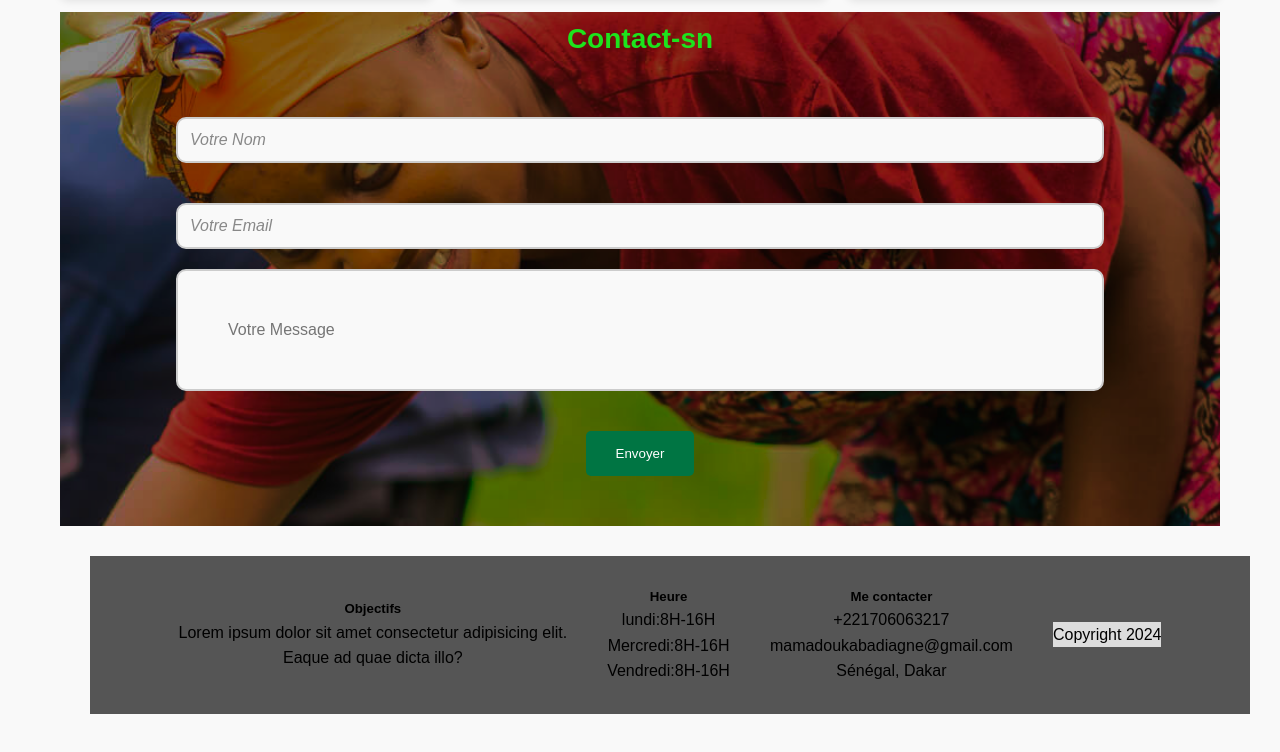
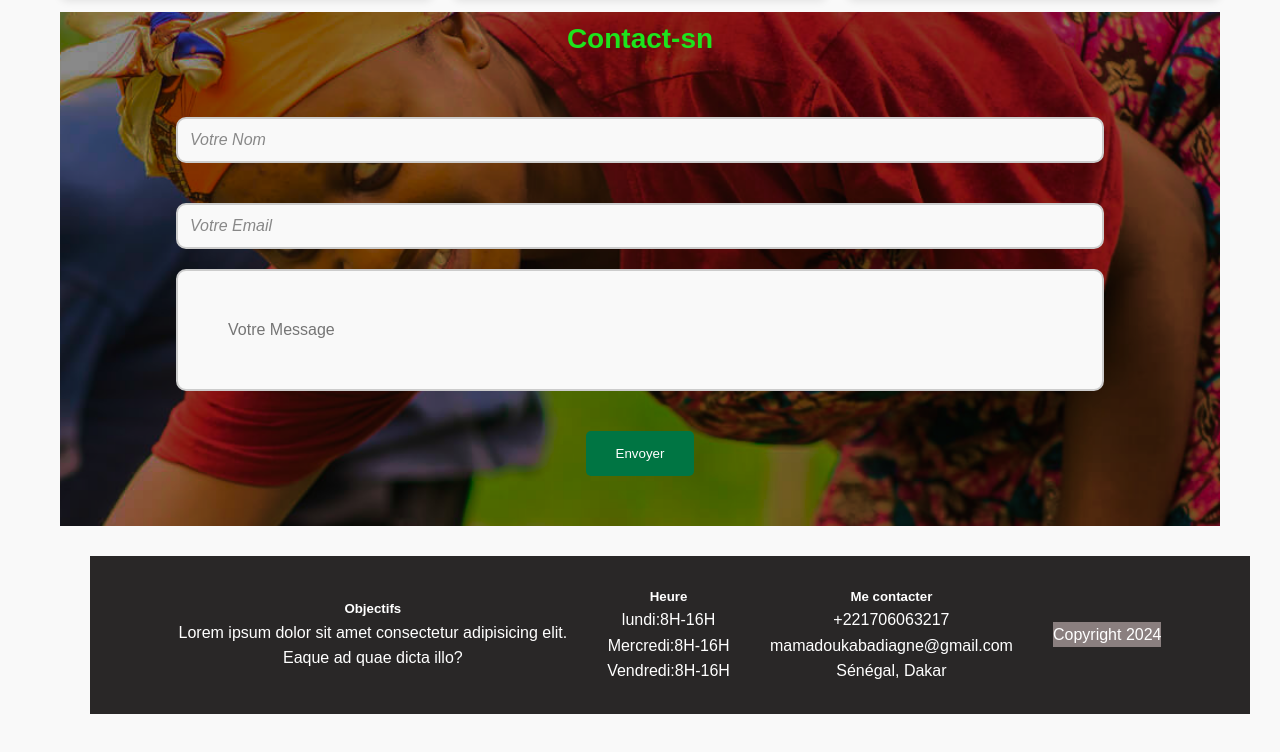
Before and after one commit to Snake582/projet1, a plain HTML site: page Projet.html in a window 1280 px wide. Shown: the part 4836-5588 px from the top of the page. Drawn offline with Linux system fonts and the light colour scheme.

Commit message:
modification footer

```diff
--- a/Projet.css
+++ b/Projet.css
@@ -506,12 +506,18 @@ footer{
     padding: 30px;
     margin: 30px;
     width: 100%;
-    background-color: #555;
+    background-color: rgb(41, 39, 39);
+}
+footer p{
+    color: #fff;
+}
+h5{
+    color: white;
 }
 .foot{
     display: flex;
     text-align: center;
-    background-color: #ddd;
+    background-color: #8a7f7f;
 }
 @media (max-width: 768px) {
     header {
```
